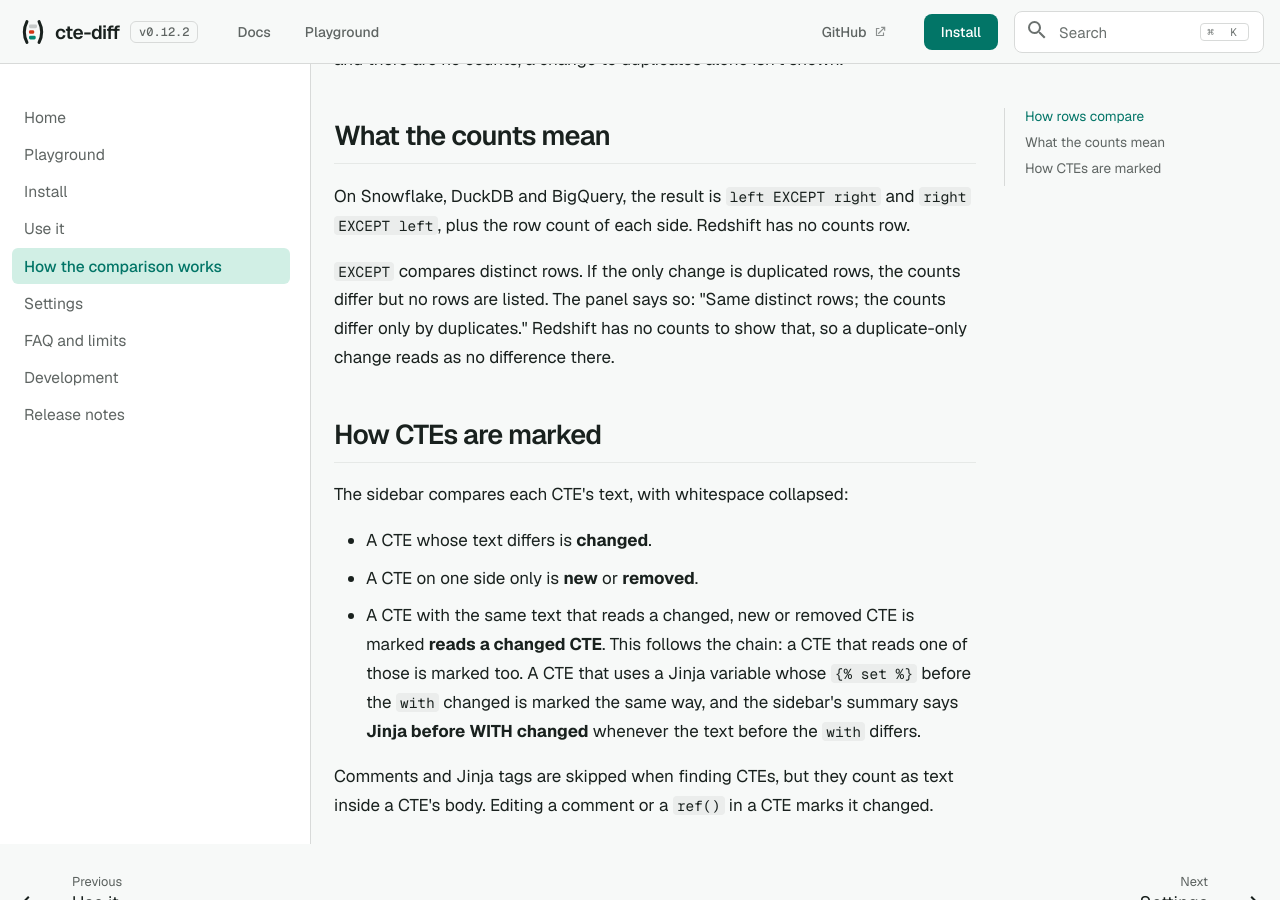
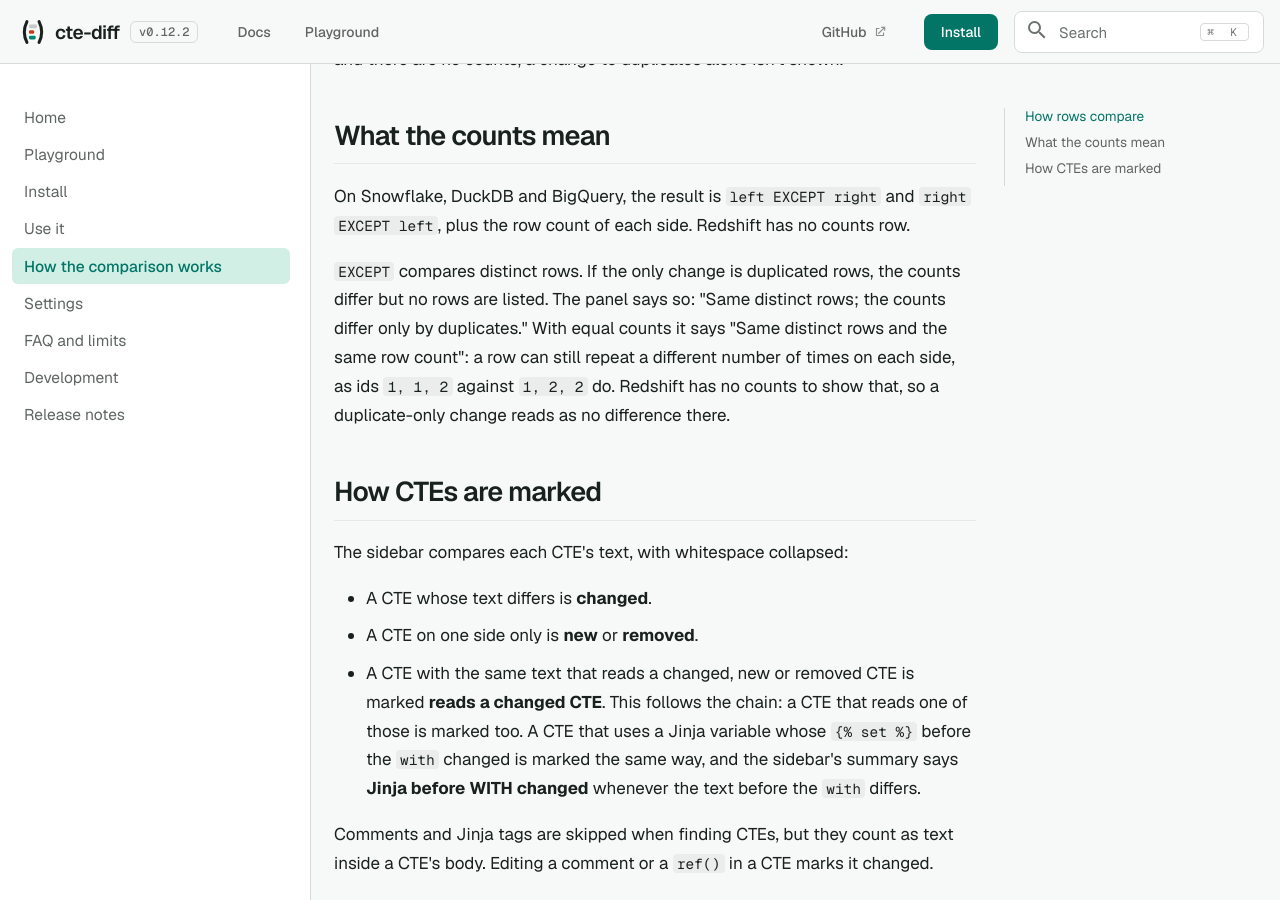
Before and after one commit to MarkPhamm/cte-diff, an MkDocs documentation site: the page built from docs/comparison.md, in a window 1280 px wide and 900 px high, scrolled down 1631 px. Built offline with MkDocs 1.6.1 and Material for MkDocs 9.7.7, drawn with Linux system fonts in a browser that asks for light colours; comment, search, counter and statistics services are not loaded.

Commit message:
Compare: equal counts and no differing rows read as same distinct rows, not the same rows
EXCEPT compares distinct rows, so ids (1, 1, 2) against (1, 2, 2) find nothing either
way and both sides count 3, and the panel said both sides return the same rows. It now
says the distinct rows and the row count match, and that repeats aren't compared.

Fixes #86

```diff
--- a/docs/comparison.md
+++ b/docs/comparison.md
@@ -45,7 +45,7 @@ The differing rows come back with their own columns and a `__cte_diff_side` mark
 
 On Snowflake, DuckDB and BigQuery, the result is `left EXCEPT right` and `right EXCEPT left`, plus the row count of each side. Redshift has no counts row.
 
-`EXCEPT` compares distinct rows. If the only change is duplicated rows, the counts differ but no rows are listed. The panel says so: "Same distinct rows; the counts differ only by duplicates." Redshift has no counts to show that, so a duplicate-only change reads as no difference there.
+`EXCEPT` compares distinct rows. If the only change is duplicated rows, the counts differ but no rows are listed. The panel says so: "Same distinct rows; the counts differ only by duplicates." With equal counts it says "Same distinct rows and the same row count": a row can still repeat a different number of times on each side, as ids `1, 1, 2` against `1, 2, 2` do. Redshift has no counts to show that, so a duplicate-only change reads as no difference there.
 
 ## How CTEs are marked
 
```
Also changed, not shown: CHANGELOG.md (+1 -0 lines), docs/faq.md (+1 -1 lines), 2 other files.
